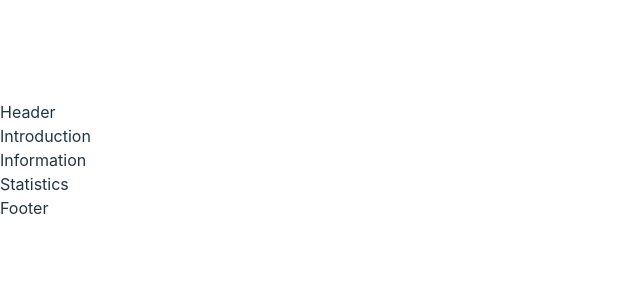
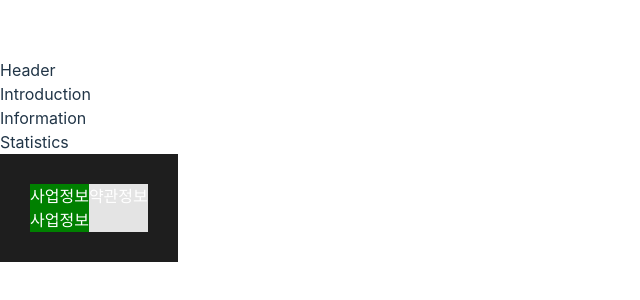
Before and after one commit to DONGA-ST-A/Frontend, a React (Vite) app: page / in a window 1280 px wide. Shown: the part 240-540 px from the top of the page, without its empty margins (0-640 px from the left). Built offline with nearby package versions, Linux system fonts and the light colour scheme; the HTML template or start-up script is replaced by a standard one.

Commit message:
feat: add Footer componet draft

```diff
--- a/src/pages/common/Footer.tsx
+++ b/src/pages/common/Footer.tsx
@@ -1,5 +1,48 @@
+import { styled } from "styled-components";
+
 const Footer = () => {
-  return <div>Footer</div>;
+  return (
+    <Container>
+      <InformationContainer>
+        {/* TODO: 기업 로고 넣기 */}
+        <TextContainer>
+          <div>사업정보</div>
+          <div>사업정보</div>
+        </TextContainer>
+      </InformationContainer>
+      <TermContainer>
+        <Term>약관정보</Term>
+      </TermContainer>
+    </Container>
+  );
 };
 
+const Container = styled.div`
+  display: flex;
+  justify-content: space-between;
+  background-color: #1e1e1e;
+  padding: 30px;
+  color: white;
+`;
+
+const InformationContainer = styled.div`
+  /* TODO: 배경색 삭제 */
+  /* TODO: 로고랑 TextContainer 사이에 여백 넣기 */
+  background-color: green;
+`;
+
+const TextContainer = styled.div`
+  /* TODO: 폰트 관련 설정 */
+  flex-direction: column;
+`;
+
+const TermContainer = styled.div`
+  /* TODO: Term 사이 간격 조절 */
+  background-color: #e4e4e4;
+`;
+
+const Term = styled.div`
+  /* TODO: 폰트 관련 설정 및 언더라인 설정 */
+`;
+
 export default Footer;
```
